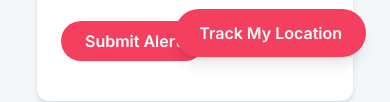
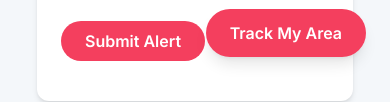
Before and after one commit to Surendersahk/SUPERNOVAZ, a website: page www/index.html in a window 390 px wide. Shown: the part 763-865 px from the top of the page. Drawn offline with nearby package versions, Linux system fonts and the light colour scheme.

Commit message:
location is changed to area

```diff
--- a/www/index.html
+++ b/www/index.html
@@ -164,7 +164,7 @@
 </main>
 <!-- Track My Location Button -->
 <button aria-label="Track My Location" class="fixed bottom-6 right-6 bg-[#f43f5e] text-white px-6 py-3 rounded-full font-semibold shadow-lg hover:bg-[#e11d48] z-50">
-    Track My Location
+    Track My Area
 </button>
 </body>
 </html>
```
